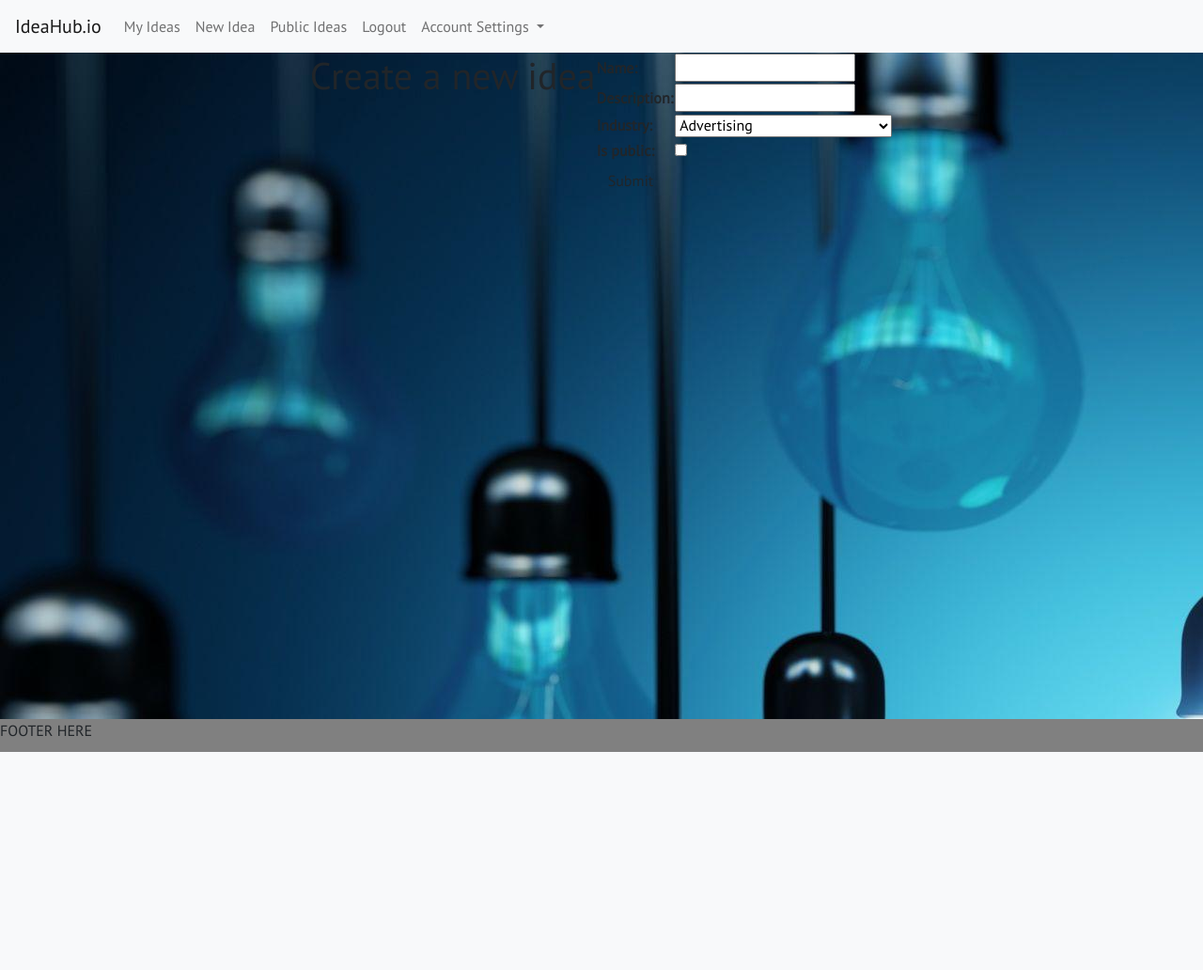
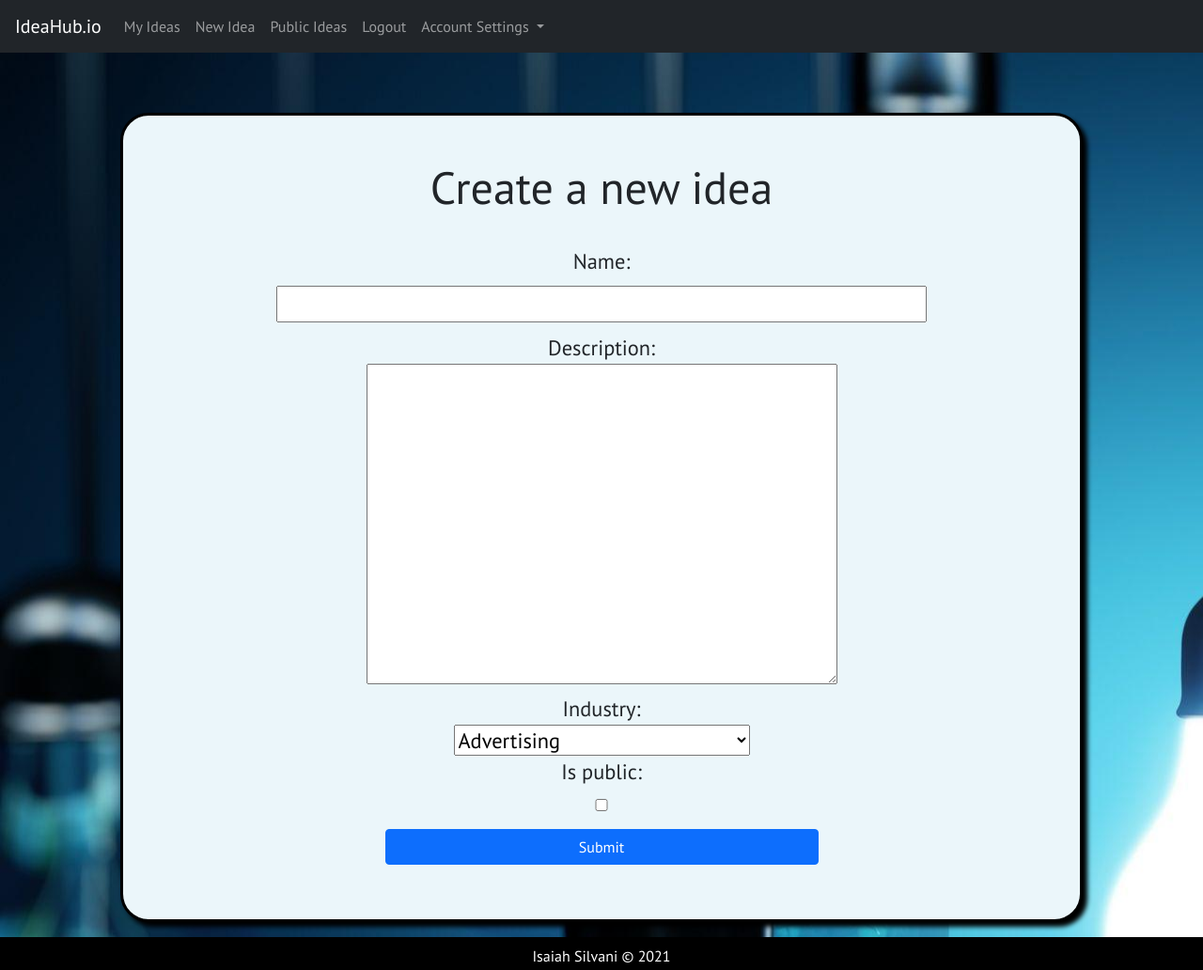
Before and after one commit to isaiahsilvani/ideahubio, a Django app: page /create_idea in a window 1280 px wide. Shown: the whole page at 94% size. Before the commit the page ends 800 px from the top, so only its background shows below. Run offline with Django 3.2, Linux system fonts and the light colour scheme; the visitor is signed in with stand-in values (Sample User, id 1); some libraries are stand-ins or nearby versions.

Commit message:
additional styling

```diff
--- a/main_app/models.py
+++ b/main_app/models.py
@@ -74,7 +74,7 @@ INDUSTRIES = (
 class Idea(models.Model):
   name = models.CharField(max_length=70)
   logo_url = models.CharField(default="https://upload.wikimedia.org/wikipedia/commons/thumb/3/31/ProhibitionSign2.svg/1200px-ProhibitionSign2.svg.png", max_length=300)
-  description = models.CharField(max_length=10000)
+  description = models.TextField(max_length=10000)
   is_public = models.BooleanField(default=False)
   people_interested = models.CharField(max_length=100)
   date = models.DateTimeField(default=datetime.now, blank=True)
--- a/main_app/static/css/style.css
+++ b/main_app/static/css/style.css
@@ -8,9 +8,17 @@ body {
   min-height: calc(100vh - 35px);
   background-image: url(../images/lightbulb.jpeg);
 }
+
 .footer {
   height: 35px;
-  background-color: grey;
+  background-color: black;
+  color: white;
+  text-align: center;
+  align-content: center;
+}
+
+.footer p {
+  padding-top: 0.5rem;
 }
 
 main {
@@ -54,7 +62,8 @@ img {
   margin-bottom: 1rem;
   border-radius: 30px;
   border: 3px solid black;
-  background-color: white;
+  box-shadow: 5px 5px 5px black;
+  background-color: #ebf6fa;
 }
 
 @keyframes gradient {
@@ -133,6 +142,9 @@ img {
 
 #logocard {
   text-align: left;
+}
+.card {
+  background-color: #ebf6fa;
 }
 
 .employee-list {
@@ -223,3 +235,24 @@ table {
   font-style: italic;
   text-decoration: underline;
 }
+
+.navbar {
+  background-color: black;
+}
+
+.forgot {
+  height: 50%;
+  flex-direction: column
+}
+
+.done ul{
+  list-style: none;
+}
+
+.done label {
+  display: block;
+}
+
+.done .btn {
+  width: 50%;
+}
--- a/main_app/templates/base.html
+++ b/main_app/templates/base.html
@@ -14,7 +14,7 @@
 <body>
   <div class='content'>
     <header>
-        <nav class="navbar navbar-expand-lg navbar-light bg-light">
+        <nav class="navbar navbar-expand-lg navbar-dark bg-dark">
         <a class="navbar-brand" href="/">  IdeaHub.io</a>
         <button class="navbar-toggler" type="button" data-toggle="collapse" data-target="#navbarSupportedContent" aria-controls="navbarSupportedContent" aria-expanded="false" aria-label="Toggle navigation">
           <span class="navbar-toggler-icon"></span>
@@ -64,7 +64,7 @@
     </main>
   </div>
 
-  <footer class='footer'>FOOTER HERE</footer>
+  <footer class='footer'><p>Isaiah Silvani &copy; 2021</p></footer>
 
 
 
--- a/main_app/templates/main_app/idea_form.html
+++ b/main_app/templates/main_app/idea_form.html
@@ -3,7 +3,7 @@
 
 
 {% block content %}
-
+<div class='form-block forgot done'>
   {% if object %}
     <h1>Edit <span class='teal-text'>{{object.name}}</span></h1>
   {% else %}
@@ -12,10 +12,9 @@
 
   <form action="" method="post">
     {% csrf_token %}
-  <table>
       {{ form.as_table}}
-  </table>
-  <input type='submit' value='Submit' class='btn'>
+    <input type='submit' value='Submit' class='btn btn-primary'>
   </form>
+</div>
 
 {% endblock %}
--- a/main_app/templates/registration/password_reset_complete.html
+++ b/main_app/templates/registration/password_reset_complete.html
@@ -2,6 +2,8 @@
 {% block title %}IdeaHub.IO | Password reset{% endblock %}
 
 {% block content %}
+<div class='form-block forgot'>
 <h1>Password set</h1>
 <p>Your password has been set. You can <a href="{% url "login" %}">log in now</a></p>
+</div>
 {% endblock %}
--- a/main_app/templates/registration/password_reset_confirm.html
+++ b/main_app/templates/registration/password_reset_confirm.html
@@ -2,6 +2,7 @@
 {% block title %}IdeaHub.IO | Reset your password{% endblock %}
 
 {% block content %}
+<div class='form-block forgot done'>
   <h1>Reset your password</h1>
   {% if validlink %}
   <p>Please enter your new password twice:</p>
@@ -13,4 +14,5 @@
   {% else %}
   <p> The password reset link was invalid, possibly because it has already been used. Please request a new password reset.</p>
   {% endif %}
+</div>
 {% endblock %}
--- a/main_app/templates/registration/password_reset_form.html
+++ b/main_app/templates/registration/password_reset_form.html
@@ -3,14 +3,15 @@
 {% block title %} IdeaHub.IO | Reset Password {% endblock %}
 
 {%block content%}
-
+<div class='form-block forgot'>
   <h1>Forgotten your password?</h1>
   <p>Enter your email address to obtain a new password</p>
 
   <form action="." method='post'>
     {% csrf_token %}
     {{ form.as_p}}
-  <p><input type='submit' value='Reset Password'></p>
+    <p><inputtype='submit' value='Reset Password'></p>
   </form>
+</div>
 
 {% endblock %}
```
Also changed, not shown: main_app/templates/ideas/detail.html (+18 -10 lines), main_app/templates/registration/password_reset_done.html (+5 -3 lines), main_app/migrations/0012_alter_idea_description.py (added). Lines whose indentation alone changed are shown as unchanged.
